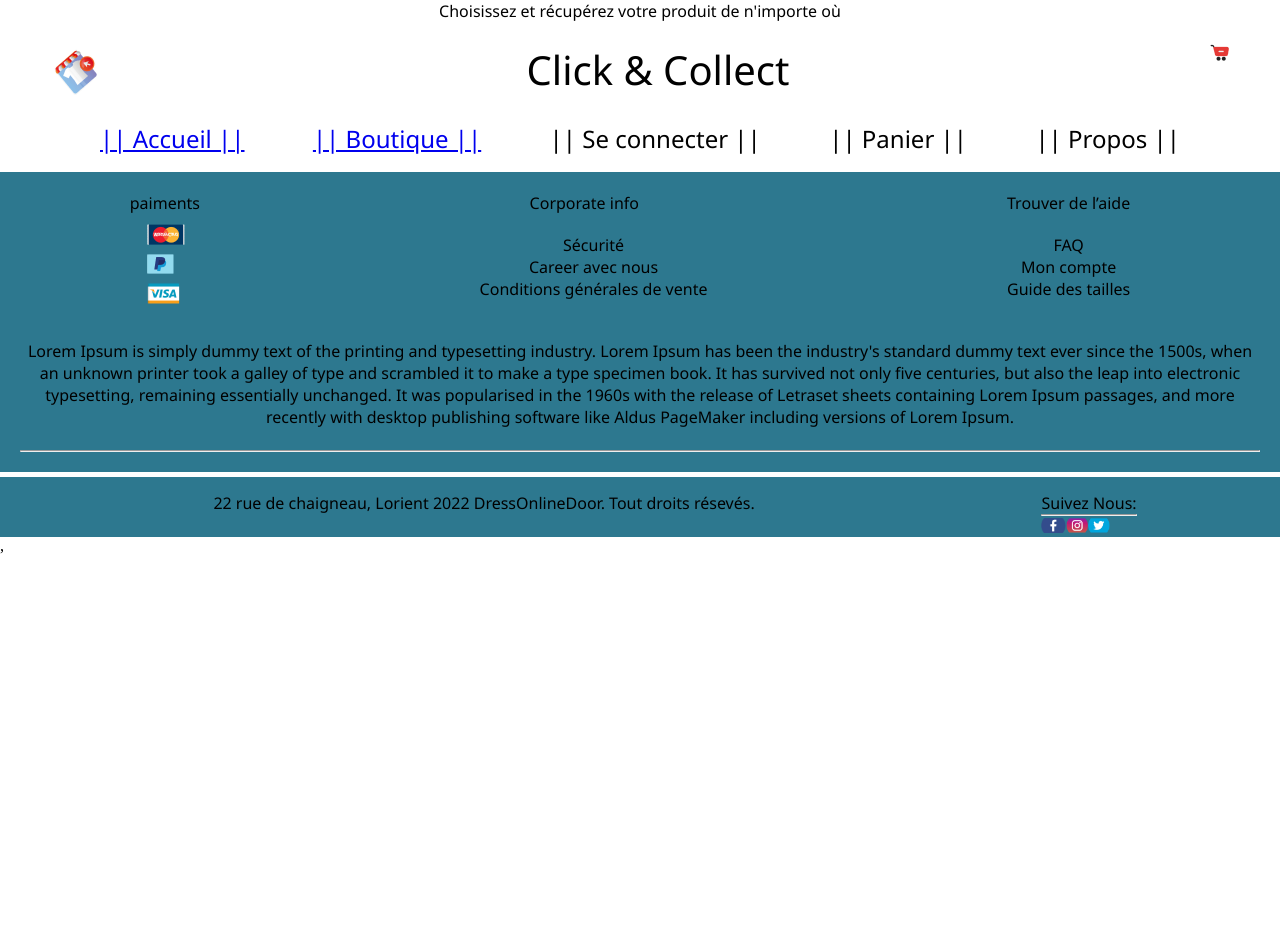
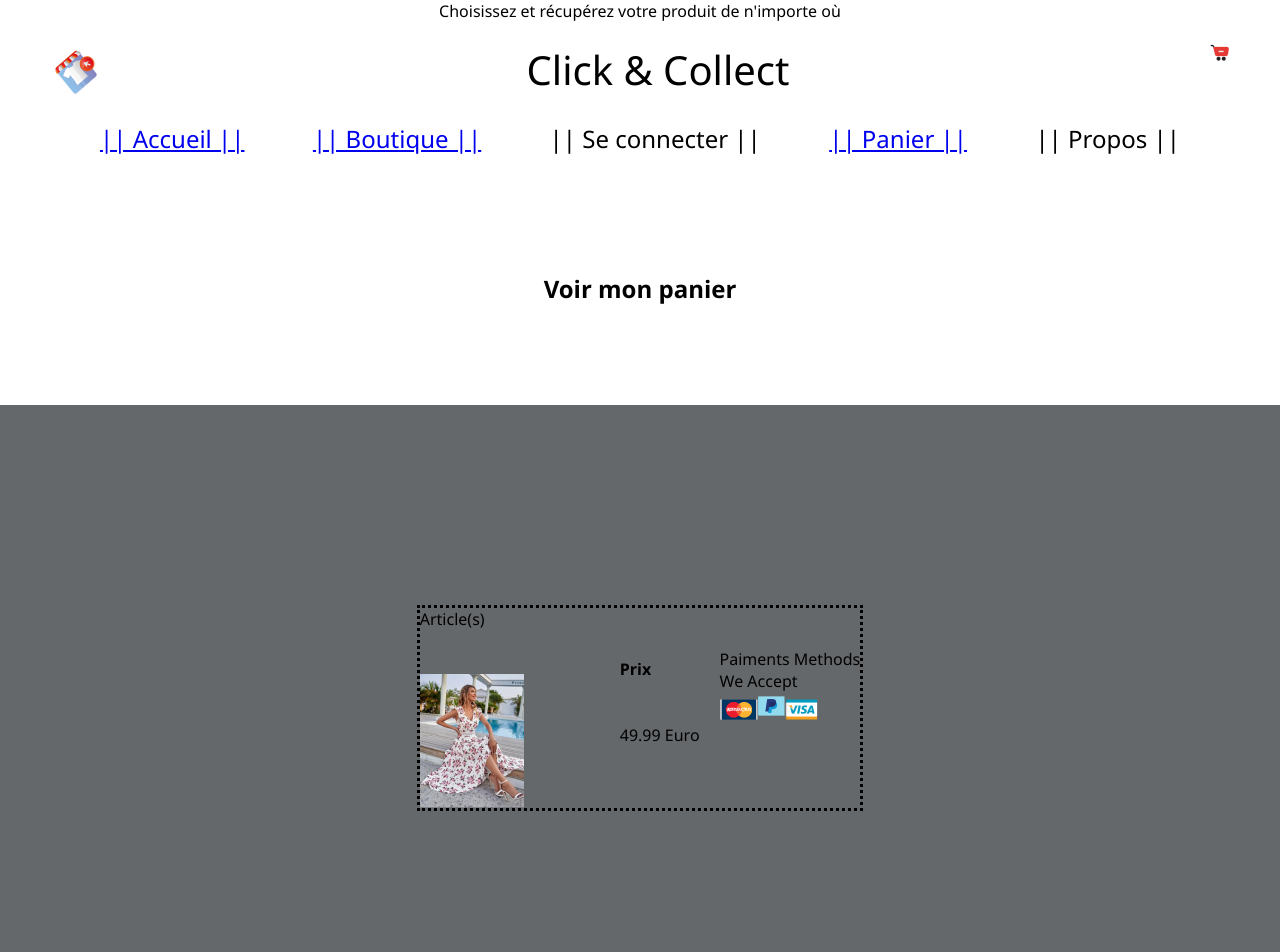
Before and after one commit to lina-22/ReactJs_C-C, a React (Create React App) app: page /panier in a window 1280 px wide. Shown: the top 952 px of the page. Before the commit the page ends 800 px from the top, so only its background shows below. Built offline with nearby package versions, Linux system fonts and the light colour scheme.

Commit message:
Panier added

```diff
--- a/src/App.css
+++ b/src/App.css
@@ -363,3 +363,45 @@ section .header{
 } */
 
 /* body end from boutique Ajouter au Panier */
+
+/* start the PANIER */
+
+#panierboutiqe{
+    text-align: center;
+    margin-top: 100px;
+}
+#paniercheck{
+   height: 20px;
+   width: 15px;
+   /* text-align: center; */
+}
+#panierBoutique_body{
+    padding: 200px;
+    width: 100%;
+    display: flex;
+    justify-content: space-around;
+    background-color: rgb(101, 104, 106);
+    margin-top: 100px;
+
+}
+ #paniermain_consulter{
+    display: flex;
+    border-style: dotted;
+    border-color: black;
+}
+
+.panierside_imgs{
+    width: 200px;
+    height: 200px;
+}
+
+.panierhappy_area{
+    padding-top: 50px;
+    padding-right: 20px;
+    justify-content: center;
+}
+.panierpayment_way{
+    padding-top: 40px;
+}
+
+/* End of PANIER */
--- a/src/App.js
+++ b/src/App.js
@@ -6,6 +6,7 @@ import BoutiqueLandingImgaes from "./Pages/User/BoutiqueLandingImgaes";
 import { Routes, Route } from "react-router-dom";
 import BoutiqueSubSection from "./Pages/User/BoutiqueSubSection";
 import BoutiqueAjouterPanier from "./Pages/User/BoutiqueAjouterPanier";
+import Panier from "./Pages/User/Panier";
 
 
 function App() {
@@ -18,6 +19,7 @@ function App() {
           <Route path="/boutiqueSubSection" element={<BoutiqueSubSection/>}/>
           <Route path="/boutiqueLandingImgaes" element={<BoutiqueLandingImgaes/>}/>
           <Route path="/boutiqueAjouterPanier" element={<BoutiqueAjouterPanier/>}/>
+          <Route path="/panier" element={<Panier/>}/>
 
         </Routes>
 
--- a/src/Components/Navbar.js
+++ b/src/Components/Navbar.js
@@ -21,7 +21,7 @@ function Navbar(){
                 <li><Link to ="/boutiqueLandingImages">|| Boutique  || </Link></li>
                 {/* <li><Link to ="/boutiqueSubSection">|| Boutique  || </Link></li> this link for one drees boutiqueLandingImages  */}
                 <li>|| Se connecter  ||</li>
-                <li>|| Panier  ||</li>
+                <li><Link to ="/panier">|| Panier  ||</Link></li>
                 <li>|| Propos  ||</li>
             </ul>
         </nav>
--- /dev/null
+++ b/src/Pages/User/Panier.jsx
@@ -0,0 +1,40 @@
+import selectedItem from '../../images/imgPage5/image6.png';
+import masterCard from '../../images/imgPage1/image_master_card.png';
+import paypal from '../../images/imgPage1/paypal.png';
+import visa from '../../images/imgPage1/image_visa.png';
+
+function Panier() {
+  return (
+    <div>
+      <div id="panierboutiqe">
+        <h2>Voir mon panier</h2>
+      </div>
+      <div id="panierBoutique_body">
+        <section id="paniermain_consulter">
+          <section className="panierside_imgs">
+            <p>Article(s)</p> <br /> <br />
+            <img className="paniercouleur_img" src={selectedItem} alt="" />
+          </section>
+
+          <section className="panierhappy_area">
+            <h4 className="paniertaille">Prix</h4> <br /> <br />
+            <p className="paniertaille1">49.99 Euro</p>
+          </section>
+
+          <section className="panierpayment_way">
+            <p>
+              Paiments Methods <br /> We Accept{" "}
+            </p>
+            <section className="panierpayment_methods">
+              <img src={masterCard} alt="" />
+              <img src={paypal} alt="" />
+              <img src={visa} alt="" />
+            </section>
+          </section>
+        </section>
+      </div>
+    </div>
+  );
+}
+
+export default Panier;
```
